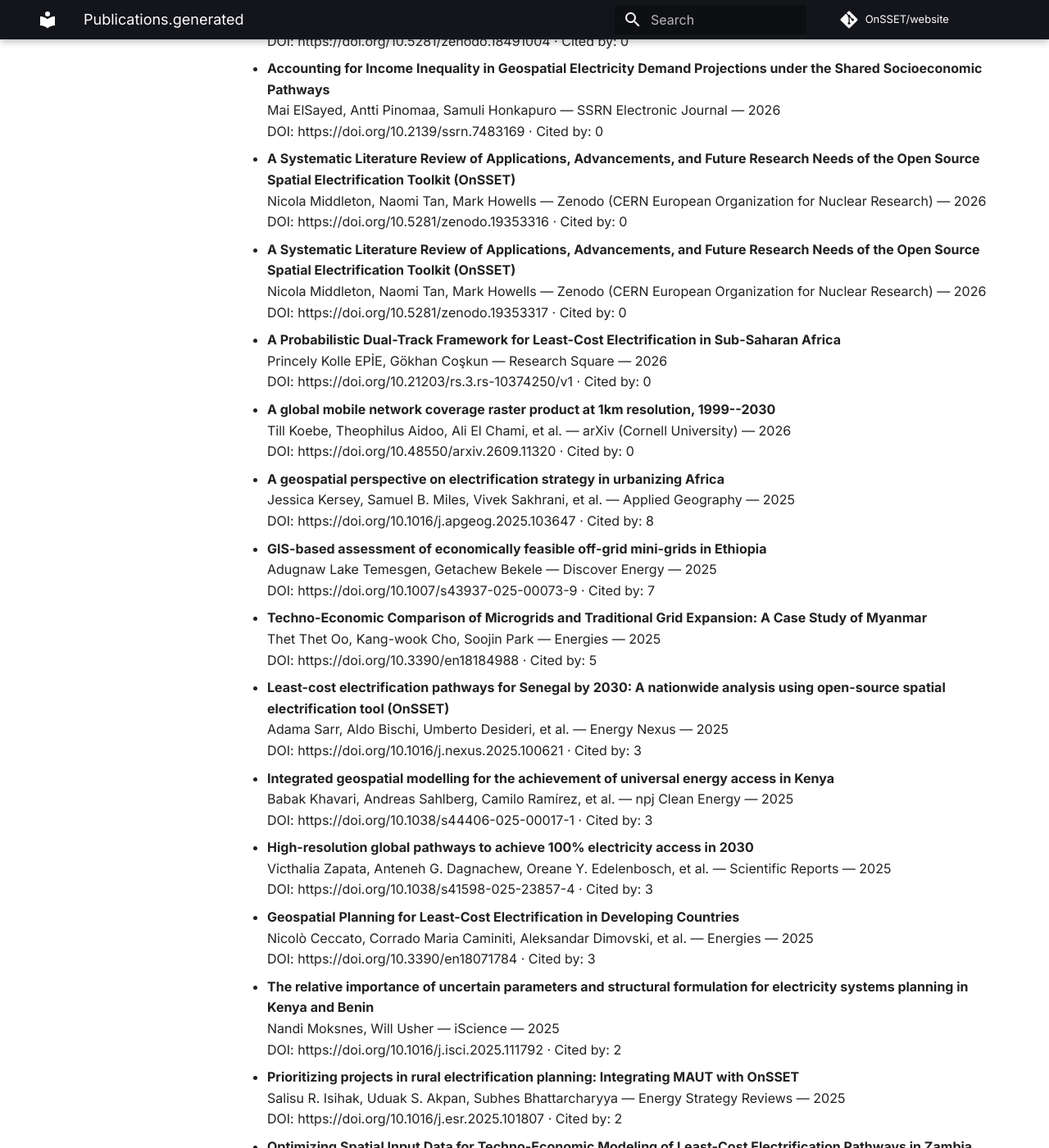
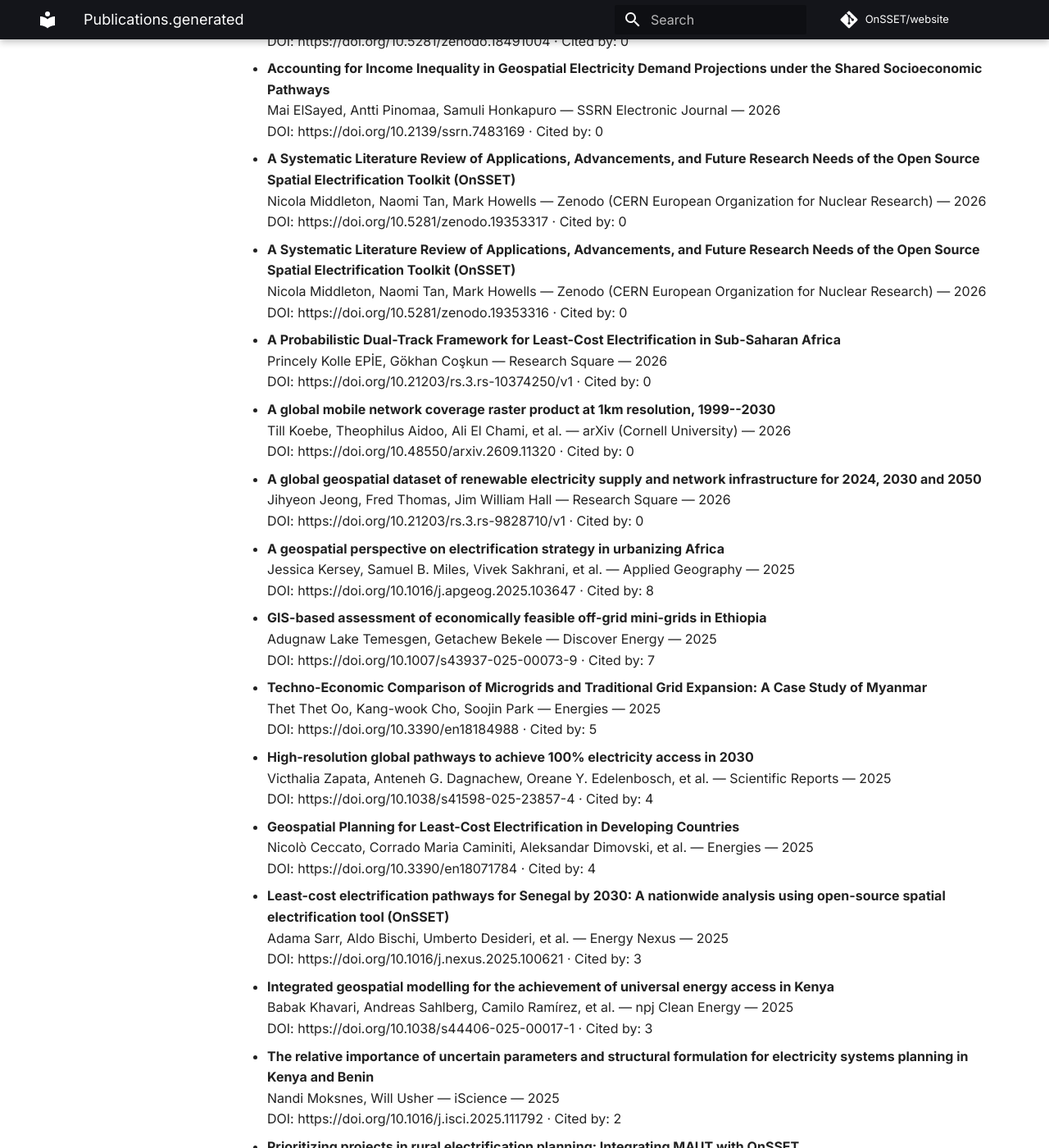
Before and after one commit to OnSSET/website, an MkDocs documentation site: the page built from docs/publications.generated.md, in a window 1280 px wide and 1400 px high, scrolled down 9038 px. Shown: the whole window at 82% size. Built offline with MkDocs 1.6.1 and Material for MkDocs 9.7.7, drawn with Linux system fonts in a browser that asks for light colours; comment, search, counter and statistics services are not loaded; some of the changed text lies outside the part shown.

Commit message:
Auto-update publications

```diff
--- a/docs/publications.generated.md
+++ b/docs/publications.generated.md
@@ -36,11 +36,11 @@ No results found.
 
 - **SPLICE Dataset: Integrated Electrification and Power System Planning with OnSSET and PyPSA-Earth - UGANDA**
   Corrado Maria Caminiti — Zenodo (CERN European Organization for Nuclear Research) — 2026
-  DOI: https://doi.org/10.5281/zenodo.20157076 · Cited by: 0
+  DOI: https://doi.org/10.5281/zenodo.20157075 · Cited by: 0
 
 - **SPLICE Dataset: Integrated Electrification and Power System Planning with OnSSET and PyPSA-Earth - UGANDA**
   Corrado Maria Caminiti — Zenodo (CERN European Organization for Nuclear Research) — 2026
-  DOI: https://doi.org/10.5281/zenodo.20157075 · Cited by: 0
+  DOI: https://doi.org/10.5281/zenodo.20157076 · Cited by: 0
 
 - **SPLICE Dataset: Integrated Electrification and Power System Planning with OnSSET and PyPSA-Earth - UGANDA**
   Corrado Maria Caminiti — Zenodo (CERN European Organization for Nuclear Research) — 2026
@@ -67,12 +67,12 @@ No results found.
   DOI: https://doi.org/10.5281/zenodo.20328728 · Cited by: 0
 
 - **Pathways to Universal Energy Access in Northern Brazil: Modeling with OnSSET**
+  AGL Pena, ALEXANDRA FALCON MENDOZA — Zenodo (CERN European Organization for Nuclear Research) — 2026
+  DOI: https://doi.org/10.5281/zenodo.20328727 · Cited by: 0
+
+- **Pathways to Universal Energy Access in Northern Brazil: Modeling with OnSSET**
   AGL Pena — Zenodo (CERN European Organization for Nuclear Research) — 2026
   DOI: https://doi.org/10.5281/zenodo.20332279 · Cited by: 0
-
-- **Pathways to Universal Energy Access in Northern Brazil: Modeling with OnSSET**
-  AGL Pena, ALEXANDRA FALCON MENDOZA — Zenodo (CERN European Organization for Nuclear Research) — 2026
-  DOI: https://doi.org/10.5281/zenodo.20328727 · Cited by: 0
 
 - **OnSSET processed GIS input data for 23 Sub Sahara Africa countries**
   KTH Royal Institute of Technology — Zenodo (CERN European Organization for Nuclear Research) — 2026
@@ -104,11 +104,11 @@ No results found.
 
 - **Moderniser l'Accès à l'Électricité à Madagascar - Perspectives issues de la modélisation géospatiale GEP-OnSSET**
   Christian TOMBO — Zenodo (CERN European Organization for Nuclear Research) — 2026
-  DOI: https://doi.org/10.5281/zenodo.21530438 · Cited by: 0
+  DOI: https://doi.org/10.5281/zenodo.21530439 · Cited by: 0
 
 - **Moderniser l'Accès à l'Électricité à Madagascar - Perspectives issues de la modélisation géospatiale GEP-OnSSET**
   Christian TOMBO — Zenodo (CERN European Organization for Nuclear Research) — 2026
-  DOI: https://doi.org/10.5281/zenodo.21530439 · Cited by: 0
+  DOI: https://doi.org/10.5281/zenodo.21530438 · Cited by: 0
 
 - **MALAWI'S GEOSPATIAL MODELLING FOR ELECTRIFICATION PLANNING USING ONSSET**
   Peter Mbisah — Zenodo (CERN European Organization for Nuclear Research) — 2026
@@ -120,11 +120,11 @@ No results found.
 
 - **MALAWI'S GEOSPATIAL MODELLING FOR ELECTRIFICATION PLANNING USING ONSSET**
   Peter Mbisah — Zenodo (CERN European Organization for Nuclear Research) — 2026
-  DOI: https://doi.org/10.5281/zenodo.21509580 · Cited by: 0
+  DOI: https://doi.org/10.5281/zenodo.21496003 · Cited by: 0
 
 - **MALAWI'S GEOSPATIAL MODELLING FOR ELECTRIFICATION PLANNING USING ONSSET**
   Peter Mbisah — Zenodo (CERN European Organization for Nuclear Research) — 2026
-  DOI: https://doi.org/10.5281/zenodo.21496003 · Cited by: 0
+  DOI: https://doi.org/10.5281/zenodo.21509580 · Cited by: 0
 
 - **Least-cost technology assessment using OnSSET in Ethiopia's Amhara region by 2035**
   Abreham Befikadu Zeleke — Zenodo (CERN European Organization for Nuclear Research) — 2026
@@ -148,11 +148,11 @@ No results found.
 
 - **Least-Cost Electrification Planning for Nigeria Under Mission 300: A Geospatial Analysis Using OnSSET**
   Oluwaseyi John Adegboye — Zenodo (CERN European Organization for Nuclear Research) — 2026
-  DOI: https://doi.org/10.5281/zenodo.21496299 · Cited by: 0
+  DOI: https://doi.org/10.5281/zenodo.21496300 · Cited by: 0
 
 - **Least-Cost Electrification Planning for Nigeria Under Mission 300: A Geospatial Analysis Using OnSSET**
   Oluwaseyi John Adegboye — Zenodo (CERN European Organization for Nuclear Research) — 2026
-  DOI: https://doi.org/10.5281/zenodo.21496300 · Cited by: 0
+  DOI: https://doi.org/10.5281/zenodo.21496299 · Cited by: 0
 
 - **Least-Cost Electrification Planning for Nigeria under Mission 300: A Geospatial Analysis Using OnSSET**
   Oluwaseyi John Adegboye — Zenodo (CERN European Organization for Nuclear Research) — 2026
@@ -160,11 +160,11 @@ No results found.
 
 - **Least-Cost Electrification Pathways for Universal Electricity Access in Rwanda: An OnSSET Modelling Analysis**
   Jovine NSEKANABANGA — Zenodo (CERN European Organization for Nuclear Research) — 2026
-  DOI: https://doi.org/10.5281/zenodo.21510416 · Cited by: 0
+  DOI: https://doi.org/10.5281/zenodo.21510415 · Cited by: 0
 
 - **Least-Cost Electrification Pathways for Universal Electricity Access in Rwanda: An OnSSET Modelling Analysis**
   Jovine NSEKANABANGA — Zenodo (CERN European Organization for Nuclear Research) — 2026
-  DOI: https://doi.org/10.5281/zenodo.21510415 · Cited by: 0
+  DOI: https://doi.org/10.5281/zenodo.21510416 · Cited by: 0
 
 - **Least-Cost Electrification Pathways for Universal Electricity Access in Rwanda: An OnSSET Modelling Analysis**
   Jovine NSEKANABANGA — Zenodo (CERN European Organization for Nuclear Research) — 2026
@@ -188,11 +188,11 @@ No results found.
 
 - **GIS-Based Assessment of Universal Electricity Access in Uganda Using OnSSET**
   Jane Namaganda-Kiyimba, Shem Christopher Luwandaga, Peter Thorine Kyanzi, et al. — Zenodo (CERN European Organization for Nuclear Research) — 2026
-  DOI: https://doi.org/10.5281/zenodo.22809395 · Cited by: 0
+  DOI: https://doi.org/10.5281/zenodo.22809396 · Cited by: 0
 
 - **GIS-Based Assessment of Universal Electricity Access in Uganda Using OnSSET**
   Jane Namaganda-Kiyimba, Shem Christopher Luwandaga, Peter Thorine Kyanzi, et al. — Zenodo (CERN European Organization for Nuclear Research) — 2026
-  DOI: https://doi.org/10.5281/zenodo.22809396 · Cited by: 0
+  DOI: https://doi.org/10.5281/zenodo.22809395 · Cited by: 0
 
 - **GEOSPATIAL MODELLING FOR ELECTRIFICATION PLANNING USING OnSSET**
   ELISE MULUNGO, ERIC KAYEMBE, DANIEL KALALIZI, et al. — Zenodo (CERN European Organization for Nuclear Research) — 2026
@@ -236,19 +236,19 @@ No results found.
 
 - **Geospatial Electrification Planning for Ghana Using OnSSET: A Least-Cost Pathway to Universal Electricity Access by 2030**
   Mary Fremah Adu — Zenodo (CERN European Organization for Nuclear Research) — 2026
-  DOI: https://doi.org/10.5281/zenodo.21518551 · Cited by: 0
+  DOI: https://doi.org/10.5281/zenodo.21518552 · Cited by: 0
 
 - **Geospatial Electrification Planning for Ghana Using OnSSET: A Least-Cost Pathway to Universal Electricity Access by 2030**
   Mary Fremah Adu — Zenodo (CERN European Organization for Nuclear Research) — 2026
-  DOI: https://doi.org/10.5281/zenodo.21518552 · Cited by: 0
+  DOI: https://doi.org/10.5281/zenodo.21518551 · Cited by: 0
+
+- **Geospatial Electrification Planning For Ghana Using ONSSET**
+  Mary Fremah Adu — Zenodo (CERN European Organization for Nuclear Research) — 2026
+  DOI: https://doi.org/10.5281/zenodo.21511242 · Cited by: 0
 
 - **Geospatial Electrification Planning For Ghana Using ONSSET**
   Mary Fremah Adu — Zenodo (CERN European Organization for Nuclear Research) — 2026
   DOI: https://doi.org/10.5281/zenodo.21511243 · Cited by: 0
-
-- **Geospatial Electrification Planning For Ghana Using ONSSET**
-  Mary Fremah Adu — Zenodo (CERN European Organization for Nuclear Research) — 2026
-  DOI: https://doi.org/10.5281/zenodo.21511242 · Cited by: 0
 
 - **GEOSPATIAL ELECTRIFICATION MODELLING FOR ZAMBIA USING ONSSET**
   Hassan Phiri — Zenodo (CERN European Organization for Nuclear Research) — 2026
@@ -256,11 +256,11 @@ No results found.
 
 - **GEOSPATIAL ELECTRIFICATION MODELLING FOR ZAMBIA USING ONSSET**
   Hassan Phiri — Zenodo (CERN European Organization for Nuclear Research) — 2026
-  DOI: https://doi.org/10.5281/zenodo.21499733 · Cited by: 0
+  DOI: https://doi.org/10.5281/zenodo.21517053 · Cited by: 0
 
 - **GEOSPATIAL ELECTRIFICATION MODELLING FOR ZAMBIA USING ONSSET**
   Hassan Phiri — Zenodo (CERN European Organization for Nuclear Research) — 2026
-  DOI: https://doi.org/10.5281/zenodo.21517053 · Cited by: 0
+  DOI: https://doi.org/10.5281/zenodo.21499733 · Cited by: 0
 
 - **GEOSPATIAL ELECTRIFICATION MODELLING FOR ZAMBIA USING ONSSET**
   Hassan Phiri — Zenodo (CERN European Organization for Nuclear Research) — 2026
@@ -296,11 +296,11 @@ No results found.
 
 - **ELECTRIFICATION PLANNING FOR ZAMBIA USING OPEN-SOURCE SPATIAL ELECTRIFICATION TOOL (OnSSET)**
   Brian Siakweenda, Rejoice Mututsa — Zenodo (CERN European Organization for Nuclear Research) — 2026
-  DOI: https://doi.org/10.5281/zenodo.18504703 · Cited by: 0
+  DOI: https://doi.org/10.5281/zenodo.18504702 · Cited by: 0
 
 - **ELECTRIFICATION PLANNING FOR ZAMBIA USING OPEN-SOURCE SPATIAL ELECTRIFICATION TOOL (OnSSET)**
   Brian Siakweenda, Rejoice Mututsa — Zenodo (CERN European Organization for Nuclear Research) — 2026
-  DOI: https://doi.org/10.5281/zenodo.18504702 · Cited by: 0
+  DOI: https://doi.org/10.5281/zenodo.18504703 · Cited by: 0
 
 - **Dataset for Senegal Case study with OnSSET: Least-cost electrification pathways for Senegal by 2030: A nationwide analysis using open-source spatial electrification tool (OnSSET)**
   Adama Sarr, Aldo Bischi, Umberto Desideri, et al. — Zenodo (CERN European Organization for Nuclear Research) — 2026
@@ -320,11 +320,11 @@ No results found.
 
 - **Data set for the article "Comparative least-cost electrification pathways in West Africa: A spatially explicit analysis using OnSSET"**
   Adama Sarr, Cheikh Mouhamed Fadel Kébé, Dan-Baibe Sébastien Ahmany, et al. — Zenodo (CERN European Organization for Nuclear Research) — 2026
-  DOI: https://doi.org/10.5281/zenodo.22699075 · Cited by: 0
+  DOI: https://doi.org/10.5281/zenodo.22699076 · Cited by: 0
 
 - **Data set for the article "Comparative least-cost electrification pathways in West Africa: A spatially explicit analysis using OnSSET"**
   Adama Sarr, Cheikh Mouhamed Fadel Kébé, Dan-Baibe Sébastien Ahmany, et al. — Zenodo (CERN European Organization for Nuclear Research) — 2026
-  DOI: https://doi.org/10.5281/zenodo.22699076 · Cited by: 0
+  DOI: https://doi.org/10.5281/zenodo.22699075 · Cited by: 0
 
 - **CÔTE D'IVOIRE ELECTRIFICATION PLANNING USING GEOSPATIAL MODELLING (OnSSET)**
   Alloubra Marie Emmanuelle AFFAINIE GASSON, Stella Chelangat Mutai, Nicky Middleton — Zenodo (CERN European Organization for Nuclear Research) — 2026
@@ -376,11 +376,11 @@ No results found.
 
 - **A Systematic Literature Review of Applications, Advancements, and Future Research Needs of the Open Source Spatial Electrification Toolkit (OnSSET)**
   Nicola Middleton, Naomi Tan, Mark Howells — Zenodo (CERN European Organization for Nuclear Research) — 2026
-  DOI: https://doi.org/10.5281/zenodo.19353316 · Cited by: 0
+  DOI: https://doi.org/10.5281/zenodo.19353317 · Cited by: 0
 
 - **A Systematic Literature Review of Applications, Advancements, and Future Research Needs of the Open Source Spatial Electrification Toolkit (OnSSET)**
   Nicola Middleton, Naomi Tan, Mark Howells — Zenodo (CERN European Organization for Nuclear Research) — 2026
-  DOI: https://doi.org/10.5281/zenodo.19353317 · Cited by: 0
+  DOI: https://doi.org/10.5281/zenodo.19353316 · Cited by: 0
 
 - **A Probabilistic Dual-Track Framework for Least-Cost Electrification in Sub-Saharan Africa**
   Princely Kolle EPİE, Gökhan Coşkun — Research Square — 2026
@@ -389,6 +389,10 @@ No results found.
 - **A global mobile network coverage raster product at 1km resolution, 1999--2030**
   Till Koebe, Theophilus Aidoo, Ali El Chami, et al. — arXiv (Cornell University) — 2026
   DOI: https://doi.org/10.48550/arxiv.2609.11320 · Cited by: 0
+
+- **A global geospatial dataset of renewable electricity supply and network infrastructure for 2024, 2030 and 2050**
+  Jihyeon Jeong, Fred Thomas, Jim  William Hall — Research Square — 2026
+  DOI: https://doi.org/10.21203/rs.3.rs-9828710/v1 · Cited by: 0
 
 - **A geospatial perspective on electrification strategy in urbanizing Africa**
   Jessica Kersey, Samuel B. Miles, Vivek Sakhrani, et al. — Applied Geography — 2025
@@ -402,6 +406,14 @@ No results found.
   Thet Thet Oo, Kang-wook Cho, Soojin Park — Energies — 2025
   DOI: https://doi.org/10.3390/en18184988 · Cited by: 5
 
+- **High-resolution global pathways to achieve 100% electricity access in 2030**
+  Victhalia Zapata, Anteneh G. Dagnachew, Oreane Y. Edelenbosch, et al. — Scientific Reports — 2025
+  DOI: https://doi.org/10.1038/s41598-025-23857-4 · Cited by: 4
+
+- **Geospatial Planning for Least-Cost Electrification in Developing Countries**
+  Nicolò Ceccato, Corrado Maria Caminiti, Aleksandar Dimovski, et al. — Energies — 2025
+  DOI: https://doi.org/10.3390/en18071784 · Cited by: 4
+
 - **Least-cost electrification pathways for Senegal by 2030: A nationwide analysis using open-source spatial electrification tool (OnSSET)**
   Adama Sarr, Aldo Bischi, Umberto Desideri, et al. — Energy Nexus — 2025
   DOI: https://doi.org/10.1016/j.nexus.2025.100621 · Cited by: 3
@@ -409,14 +421,6 @@ No results found.
 - **Integrated geospatial modelling for the achievement of universal energy access in Kenya**
   Babak Khavari, Andreas Sahlberg, Camilo Ramírez, et al. — npj Clean Energy — 2025
   DOI: https://doi.org/10.1038/s44406-025-00017-1 · Cited by: 3
-
-- **High-resolution global pathways to achieve 100% electricity access in 2030**
-  Victhalia Zapata, Anteneh G. Dagnachew, Oreane Y. Edelenbosch, et al. — Scientific Reports — 2025
-  DOI: https://doi.org/10.1038/s41598-025-23857-4 · Cited by: 3
-
-- **Geospatial Planning for Least-Cost Electrification in Developing Countries**
-  Nicolò Ceccato, Corrado Maria Caminiti, Aleksandar Dimovski, et al. — Energies — 2025
-  DOI: https://doi.org/10.3390/en18071784 · Cited by: 3
 
 - **The relative importance of uncertain parameters and structural formulation for electricity systems planning in Kenya and Benin**
   Nandi Moksnes, Will Usher — iScience — 2025
@@ -454,6 +458,10 @@ No results found.
   Omondi, Cynthia Achieng — Zenodo (CERN European Organization for Nuclear Research) — 2025
   DOI: https://doi.org/10.5281/zenodo.17961683 · Cited by: 0
 
+- **Mapping the Landscape of Open Science Research in Africa: A Bibliometric Analysis**
+  Samuel Ankamah, Vivian Amponsah, Francis Yeboah, et al. — Ghana Library Journal — 2025
+  DOI: https://doi.org/10.4314/glj.v30i2.4 · Cited by: 0
+
 - **Left in the Dark: Spatial Analysis of Energy Access For Social Services in Nigeria**
   Glory Adebayo, Linda Fynn Prah, Sunday Philip Akingbemisola — Path of Science — 2025
   DOI: https://doi.org/10.22178/pos.123-2 · Cited by: 0
```
Also changed, not shown: other parts of docs/publications.generated.md (+0 -8 lines).
